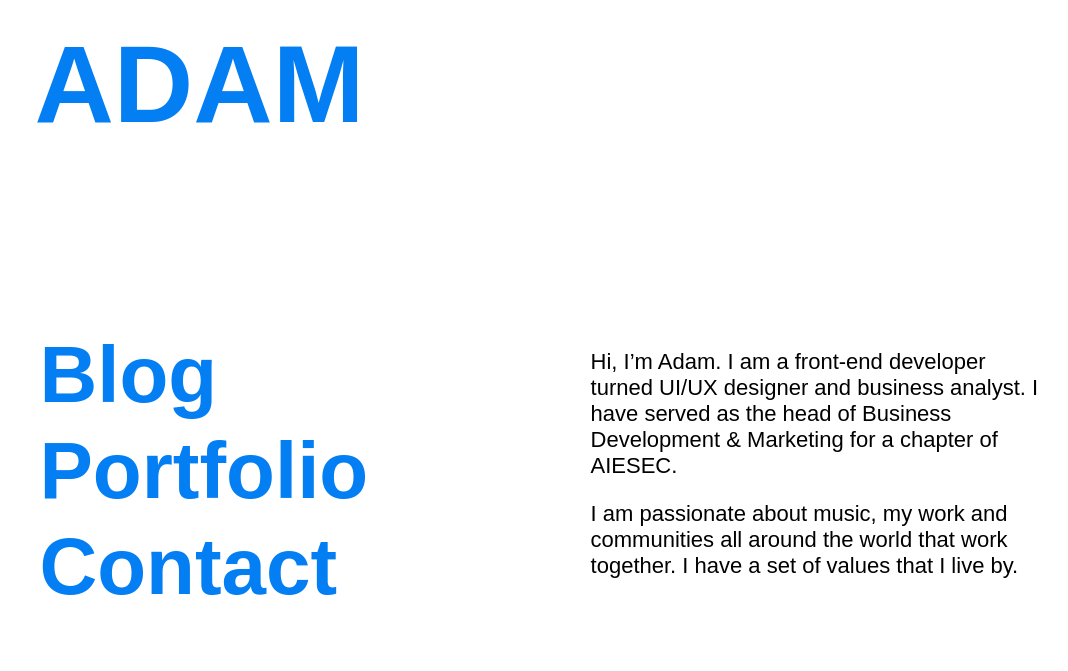
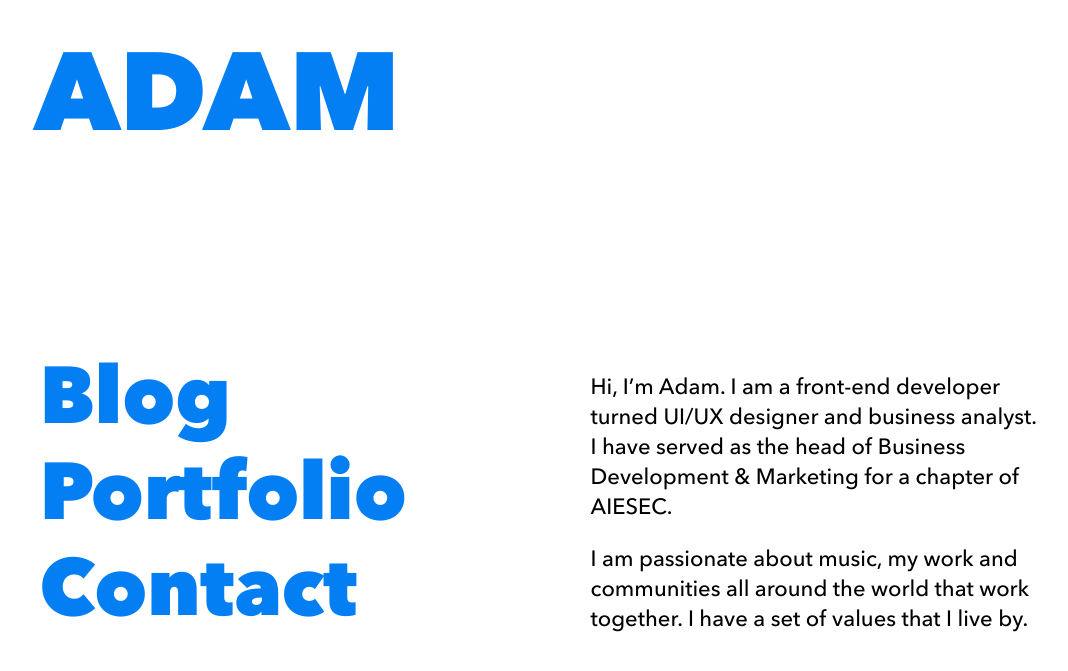
Before and after one commit to adamfredie/adamfredie.github.io, a Jekyll site: the page index.html, which Jekyll copies as it is, in a window 1280 px wide. Shown: the top 671 px of the page, without its empty margins (100-1168 px from the left). Built offline with Jekyll 4.4.1, drawn with Linux system fonts in a browser that asks for light colours.

Commit message:
responsive font

```diff
--- a/index.html
+++ b/index.html
@@ -11,6 +11,15 @@
 	<meta name="Resource-type" content="Document" />
 	<title>Adam | Communities & Design</title>
 	<style>
+
+		@font-face {
+  font-family: 'Avenir Next Heavy';
+  src: url('avenir-next-heavy.ttf'); /* IE9 Compat Modes */
+		}
+		@font-face {
+  font-family: 'Avenir Next Medium';
+  src: url('avenir-next-medium.ttf')  format('truetype');
+		}
 		body {
 			font-family:'Avenir Next', sans-serif;
 		}
@@ -20,6 +29,7 @@
 			text-transform:uppercase;
 			font-weight:800;
 			margin-top:20px;
+			font-family:'Avenir Next Heavy', sans-serif
 		}
 		nav a {
 			font-weight: 800;
@@ -29,6 +39,7 @@
     	transition:.1s ease-in all;
     	color:#037ef3;
     	text-decoration:none;
+    	font-family:'Avenir Next Heavy', sans-serif
 		}
 		nav a:hover {
 			color:#CE201E;
@@ -44,6 +55,7 @@
 		}
 		p {
 			font-size:22px;
+			font-family:'Avenir Next Medium', sans-serif;
 		}
 		.content {
 			margin-top:180px;
```
Also changed, not shown: avenir-next-heavy.ttf (added), avenir-next-medium.ttf (added).
